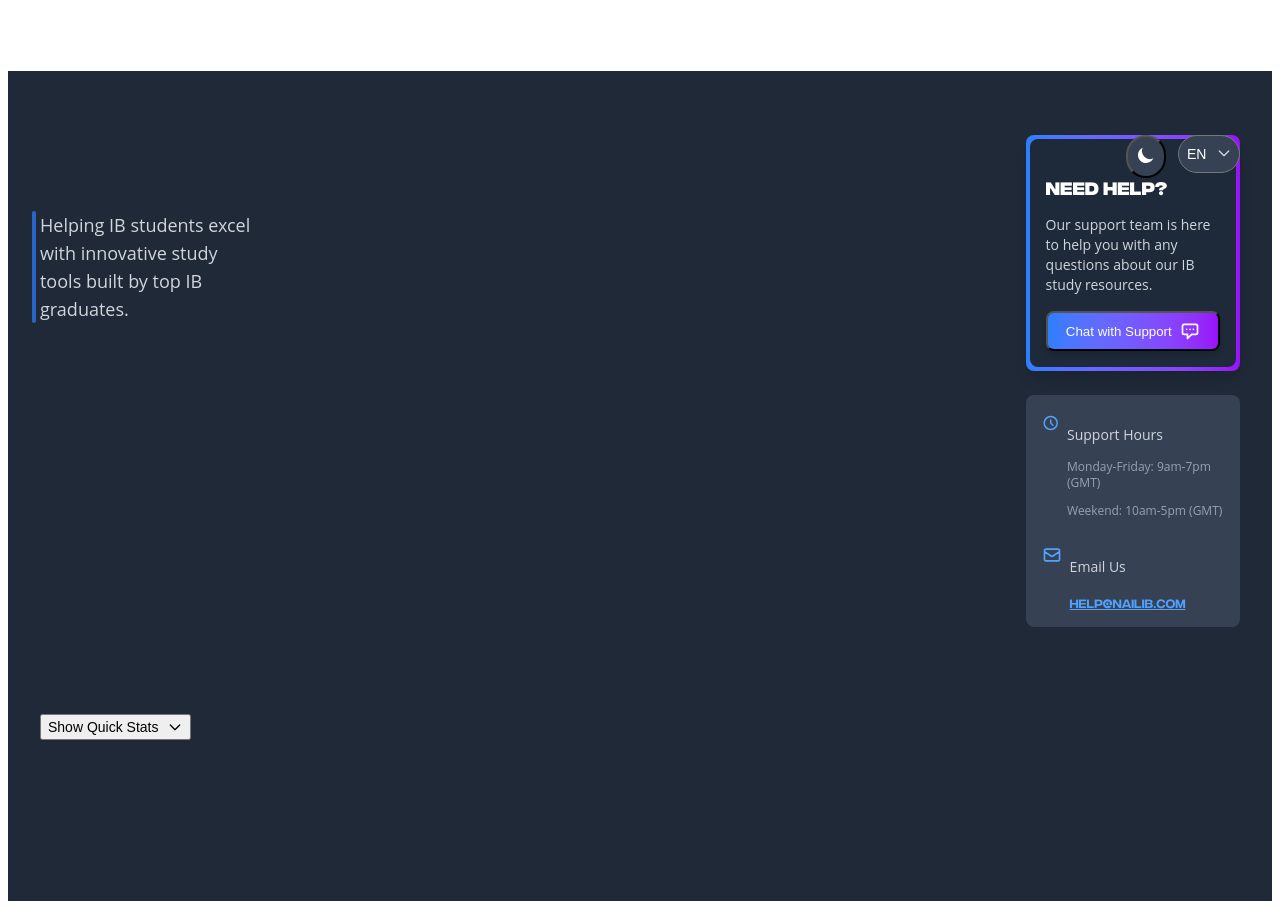
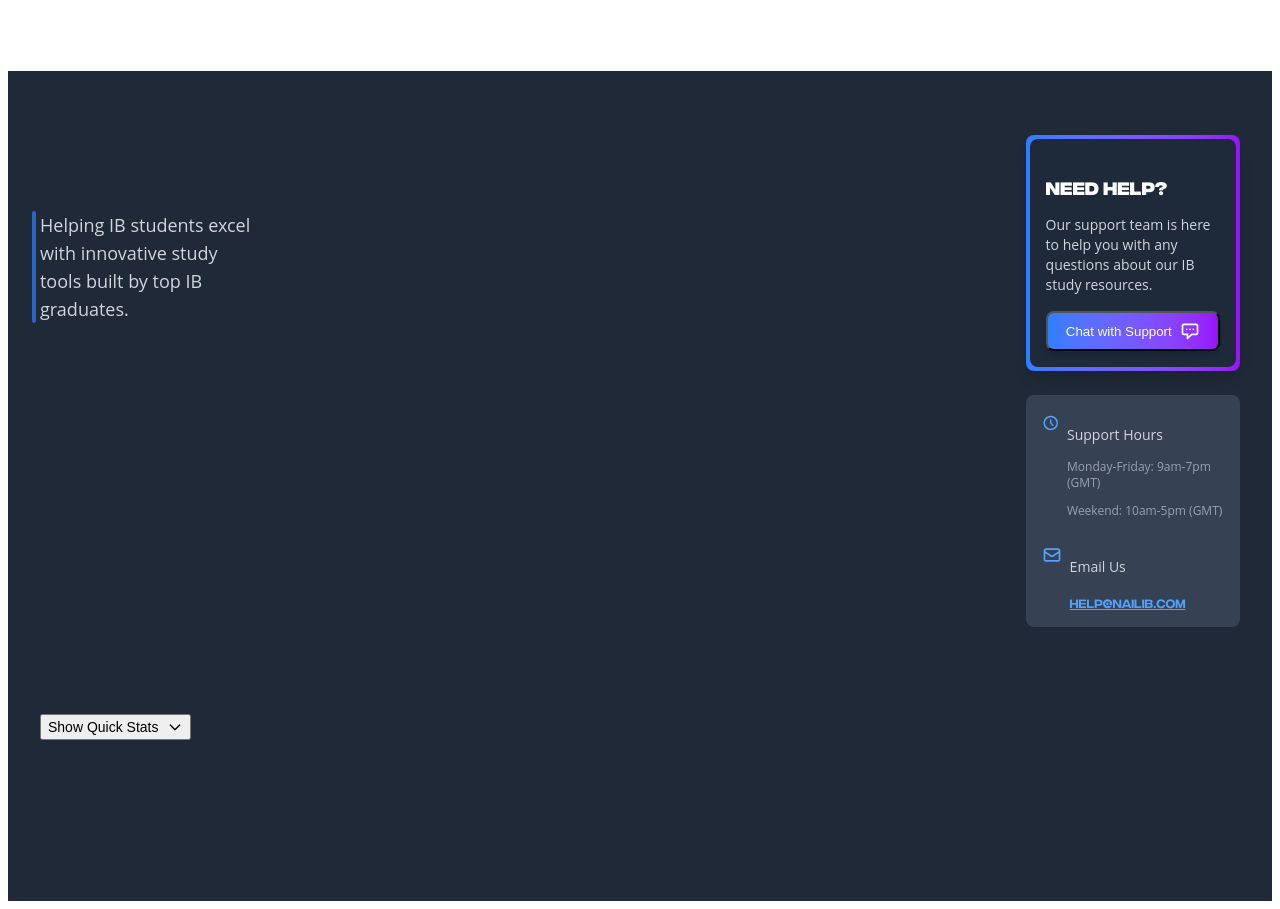
Before and after one commit to gauravsingh906/nailib-assign, a Next.js app: page / in a window 1280 px wide. Shown: the part 9200-10109 px from the top of the page. Built offline with nearby package versions, Linux system fonts and the light colour scheme.

Commit message:
Update Footer.jsx

```diff
--- a/src/app/components/Footer.jsx
+++ b/src/app/components/Footer.jsx
@@ -382,7 +382,7 @@ export default function Footer() {
   // Toggle chatbot visibility
   const toggleChatbot = () => {
     if (!showChatbot) {
-      // Open chatbot with animation
+
       setShowChatbot(true);
       setTimeout(() => {
         if (chatbotRef.current) {
@@ -414,7 +414,7 @@ export default function Footer() {
   const toggleQuickStats = () => {
     setShowQuickStats(!showQuickStats);
 
-    // Animate the stats panel
+
     if (statsRef.current) {
       if (!showQuickStats) {
         gsap.fromTo(
@@ -486,36 +486,7 @@ export default function Footer() {
       </div>
 
       <div className="max-w-8xl mx-auto relative z-10">
-        {/* Dark mode toggle and language selector */}
-        <div className="absolute top-0 right-0 flex space-x-3">
-          <button
-            onClick={toggleDarkMode}
-            className="bg-gray-700 hover:bg-gray-600 p-2 rounded-full transition-colors duration-300 focus:outline-none focus:ring-2 focus:ring-blue-500 transform hover:scale-105"
-            aria-label={darkMode ? "Switch to light mode" : "Switch to dark mode"}
-          >
-            {darkMode ? (
-              <svg className="h-5 w-5" fill="white" viewBox="0 0 20 20" xmlns="http://www.w3.org/2000/svg">
-                <path fillRule="evenodd" d="M10 2a1 1 0 011 1v1a1 1 0 11-2 0V3a1 1 0 011-1zm4 8a4 4 0 11-8 0 4 4 0 018 0zm-.464 4.95l.707.707a1 1 0 001.414-1.414l-.707-.707a1 1 0 00-1.414 1.414zm2.12-10.607a1 1 0 010 1.414l-.706.707a1 1 0 11-1.414-1.414l.707-.707a1 1 0 011.414 0zM17 11a1 1 0 100-2h-1a1 1 0 100 2h1zm-7 4a1 1 0 011 1v1a1 1 0 11-2 0v-1a1 1 0 011-1zM5.05 6.464A1 1 0 106.465 5.05l-.708-.707a1 1 0 00-1.414 1.414l.707.707zm1.414 8.486l-.707.707a1 1 0 01-1.414-1.414l.707-.707a1 1 0 011.414 1.414zM4 11a1 1 0 100-2H3a1 1 0 000 2h1z" clipRule="evenodd" />
-              </svg>
-            ) : (
-              <svg className="h-5 w-5" fill="white" viewBox="0 0 20 20" xmlns="http://www.w3.org/2000/svg">
-                <path d="M17.293 13.293A8 8 0 016.707 2.707a8.001 8.001 0 1010.586 10.586z" />
-              </svg>
-            )}
-          </button>
 
-          <div className="relative">
-            <select className="bg-gray-700 hover:bg-gray-600 text-white px-2 py-2 rounded-full appearance-none pr-8 focus:outline-none focus:ring-2 focus:ring-blue-500 text-sm cursor-pointer transition-colors duration-300 transform hover:scale-105">
-              <option value="en">EN</option>
-              <option value="es">ES</option>
-              <option value="fr">FR</option>
-              <option value="zh">ZH</option>
-            </select>
-            <svg className="h-4 w-4 text-gray-300 absolute right-2 top-2.5 pointer-events-none" fill="none" stroke="currentColor" viewBox="0 0 24 24" xmlns="http://www.w3.org/2000/svg">
-              <path strokeLinecap="round" strokeLinejoin="round" strokeWidth={2} d="M19 9l-7 7-7-7" />
-            </svg>
-          </div>
-        </div>
 
         <div className="grid grid-cols-1 md:grid-cols-3 lg:grid-cols-5 gap-8 mb-12">
           <div className="lg:col-span-1">
@@ -557,7 +528,7 @@ export default function Footer() {
                     placeholder="Your email "
                     value={email}
                     onChange={(e) => setEmail(e.target.value)}
-                    className="px-4 py-2 rounded-lg focus:outline-none focus:ring-2   focus:ring-blue-500 text-gray-800 w-[235px] md:w-full  border-2 border-transparent focus:border-blue-400 transition-colors pr-8"
+                    className="px-4 py-2 rounded-lg focus:outline-none focus:ring-2 focus:ring-blue-500 text-gray-800 w-[11rem] md:w-full  border-2 border-transparent focus:border-blue-400 transition-colors pr-8"
                     required
                   />
                   <div className="absolute right-2 top-2.5 text-gray-400">
```
